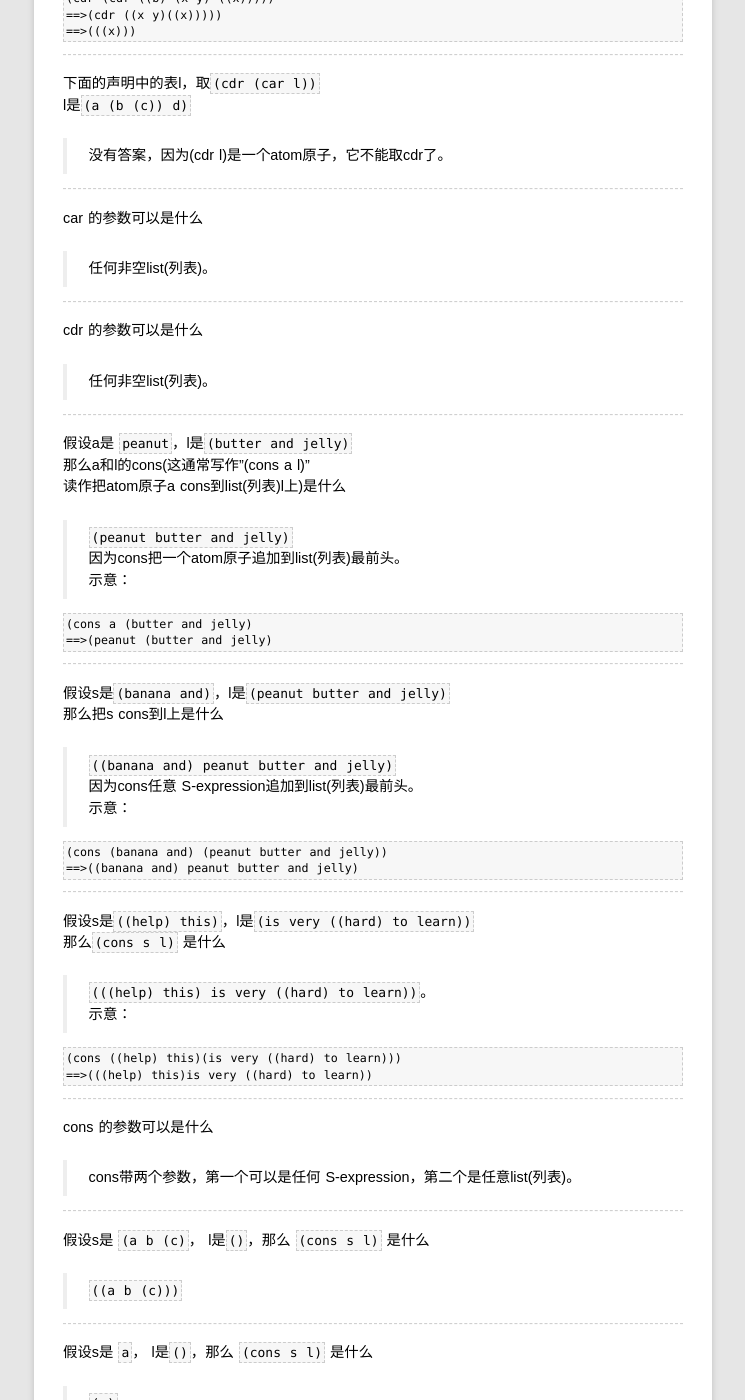
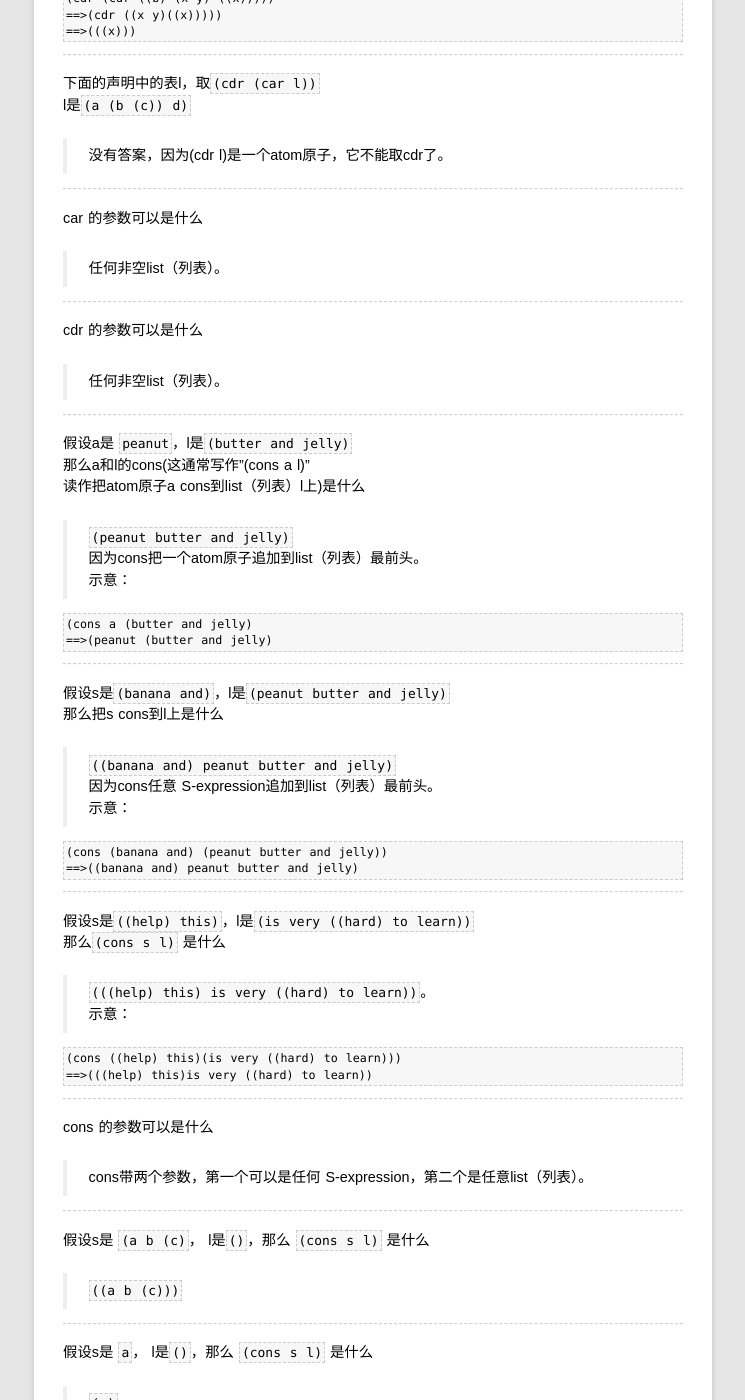
Before and after one commit to rhuichao/uternet.github.io, a Jekyll site: the page built from TLS/01.md, in a window 1280 px wide and 1400 px high, scrolled down 5150 px. Shown: the whole window, without its empty margins (267-1012 px from the left). Built offline with Jekyll 4.4.1, drawn with Linux system fonts in a browser that asks for light colours; some web fonts are replaced; Markdown is read by kramdown in place of the engine named in the settings; some of the changed text lies outside the part shown.

Commit message:
new document posted

````diff
--- a/TLS/01.md
+++ b/TLS/01.md
@@ -4,63 +4,63 @@ title:  玩具
 ---
 
 ------------------
-这是原子(atom)吗？
+这是原子（atom）吗？
 `atom`
 
 >是的，因为atom是一个字母a开头的字符串。
 
 ------------------
 
-这是原子(atom)吗？
+这是原子（atom）吗？
 `turkey`
 
 >是的，因为atom是字母开头的字符串。
 
 ------------------
 
-这是原子(atom)吗？
+这是原子（atom）吗？
 `1492`
 
 >是的，因为1492是数字的字符串。
 
 ------------------
 
-这是原子(atom)吗？
+这是原子（atom）吗？
 `u`
 
 >是的，因为u是字母开头的字符串，仅仅一个字符。
 
 ------------------
 
-这是原子(atom)吗？
+这是原子（atom）吗？
 `*abc$`
 
 >是的，因为atom是字母或者除了括号”(“和“)”外的特殊字符开头的字符串。
 
 ------------------
 
-这是list(列表)吗？
+这是list（列表）吗？
 `(atom)`
 
 >是的，因为(atom)是一个atom原子外加括号构成。
 
 ------------------
 
-这是list(列表)吗？
+这是list（列表）吗？
 `(atom turkey or)`
 
 >是的，因为它是由一组原子外加括号构成。
 
 ------------------
 
-这是list(列表)吗？
+这是list（列表）吗？
 `(atom turkey) or`
 
 >不是，这是两个没有括起来的两个S-expression表达式，第一个是含有两个atom原子list列，第二个是一个atom原子。
 
 ------------------
 
-这是list(列表)吗？
+这是list（列表）吗？
 `((atom turkey) or)`
 
 >是的，因为这是两个S-expression表达式外加括号构成。
@@ -77,14 +77,14 @@ title:  玩具
 这是S-expression吗？
 `(x y z)`
 
->是的，因为它是一个list列表。
+>是的，因为它是一个list（列表）。
 
 ------------------
 
 这是S-expression吗？
 `((x y) z)`
 
->是的，因为所有的list(列表)都是S-expression表达式。
+>是的，因为所有的list（列表）都是S-expression表达式。
 
 ------------------
 
@@ -95,7 +95,7 @@ title:  玩具
 
 ------------------
 
-list(列表)中有多少个 S-expression?
+list（列表）中有多少个 S-expression?
 `(how are you doing so far)`
 
 >六个，how, are, you, doing, so, 和far。
@@ -109,7 +109,7 @@ list(列表)中有多少个 S-expression?
 
 ------------------
 
-list(列表)中有多少个 S-expression?
+list（列表）中有多少个 S-expression?
 `(((how) are) ((you) (doing so)) far)`
 
 >三个，((how) are), ((you) (doing so)), 和 far
@@ -126,7 +126,7 @@ list(列表)中有多少个 S-expression?
 这是atom原子吗？
 `()`
 
->不是，因为()仅仅是一个list(列表)。
+>不是，因为()仅仅是一个list（列表）。
 
 ------------------
 
@@ -140,7 +140,7 @@ list(列表)中有多少个 S-expression?
 下面的声明中的表l的car是什么
 `(a b c)`
 
->是a，因为a是list(列表)的第一个atom原子
+>是a，因为a是list（列表）的第一个atom原子
 
 ------------------
 
@@ -148,7 +148,7 @@ list(列表)中有多少个 S-expression?
 下面的声明中的表l的car是什么
 l是`((a b c) x y z)`
 
->`(a b c)`, 因为(a b c)是这个非空list(列表)的第一个 S-expression表达式。
+>`(a b c)`, 因为(a b c)是这个非空list（列表）的第一个 S-expression表达式。
 
 ------------------
 
@@ -169,7 +169,7 @@ l是 `()`
 
 ```
     Car的规则
-    基本操作符car仅为非空list(列表)定义。
+    基本操作符car仅为非空list（列表）定义。
 ```
 
 ------------------
@@ -251,7 +251,7 @@ l是()
 
 ```
     cdr的规则
-    基本操作符cdr仅为非空list(列表)定义。
+    基本操作符cdr仅为非空list（列表）定义。
     任何非空list的cdr都是另一个list。
 ```
 
@@ -292,22 +292,22 @@ l是`(a (b (c)) d)`
 
 car 的参数可以是什么
 
->任何非空list(列表)。
+>任何非空list（列表）。
 
 ------------------
 
 cdr 的参数可以是什么
 
->任何非空list(列表)。
+>任何非空list（列表）。
 
 ------------------
 
 假设a是 `peanut`，l是`(butter and jelly)`
 那么a和l的cons(这通常写作"(cons a l)"
-读作把atom原子a cons到list(列表)l上)是什么
+读作把atom原子a cons到list（列表）l上)是什么
 
 >`(peanut butter and jelly)`
->因为cons把一个atom原子追加到list(列表)最前头。
+>因为cons把一个atom原子追加到list（列表）最前头。
 >示意：
 
     (cons a (butter and jelly)
@@ -319,7 +319,7 @@ cdr 的参数可以是什么
 那么把s cons到l上是什么
 
 >`((banana and) peanut butter and jelly)`
->因为cons任意 S-expression追加到list(列表)最前头。
+>因为cons任意 S-expression追加到list（列表）最前头。
 >示意：
 
     (cons (banana and) (peanut butter and jelly))
@@ -340,7 +340,7 @@ cdr 的参数可以是什么
 
 cons 的参数可以是什么
 
->cons带两个参数，第一个可以是任何 S-expression，第二个是任意list(列表)。
+>cons带两个参数，第一个可以是任何 S-expression，第二个是任意list（列表）。
 
 ------------------
 
@@ -367,8 +367,8 @@ cons 的参数可以是什么
     cons的规则
 
     基本操作符cons有两个参数。
-    cons的第二个参数必须是list(列表)，
-    结果返回一个list(列表)。
+    cons的第二个参数必须是list（列表），
+    结果返回一个list（列表）。
 ```
 
 
@@ -394,9 +394,9 @@ cons 的参数可以是什么
 
 ------------------
 
-假设l是`()`，那么l是null list(列表)，对么
+假设l是`()`，那么l是null list（列表），对么
 
->是的，因为它是一个含有0个 S-expression表达式的list列表。
+>是的，因为它是一个含有0个 S-expression表达式的list（列表）。
 
 ------------------
 
@@ -422,7 +422,7 @@ cons 的参数可以是什么
 ```
 Null的规则
 
-基本操作符null?仅仅为list(列表)定义
+基本操作符null?仅仅为list（列表）定义
 ```
 
 ------------------
@@ -450,7 +450,7 @@ S:(define atom?
 
 假如s是 `(Harry had a heap of apples)`，那么 `(atom? s)` 是真是假
 
->假。因为s是一个list(列表)。
+>假。因为s是一个list（列表）。
 
 ------------------
 
@@ -521,7 +521,7 @@ atom？有几个参数
 假设l1是`()`，l2是 `(strawberry)`
 那么 `(eq? l1 l2)`是真还是假
 
->没有答案，`()`和`(strawberry)`是list(列表)。
+>没有答案，`()`和`(strawberry)`是list（列表）。
 >注：实际当中是可以作为eq？的参数的。
 
 ------------------
@@ -564,6 +564,6 @@ a是 `Mary`，
 `(eq?(car l) (car (cdr l)))`
 是真还是假
 
->真。因为这是在比较list(列表)中的第一个和第二个atom原子。
+>真。因为这是在比较list（列表）中的第一个和第二个atom原子。
 
 <center>==>现在去，做出自己的花生酱果冻三明治<==</center>
````
